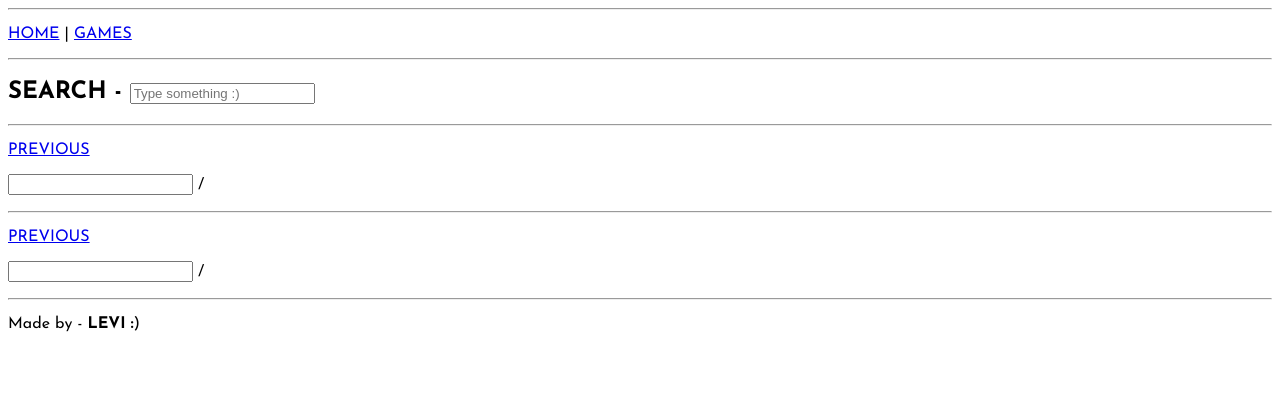
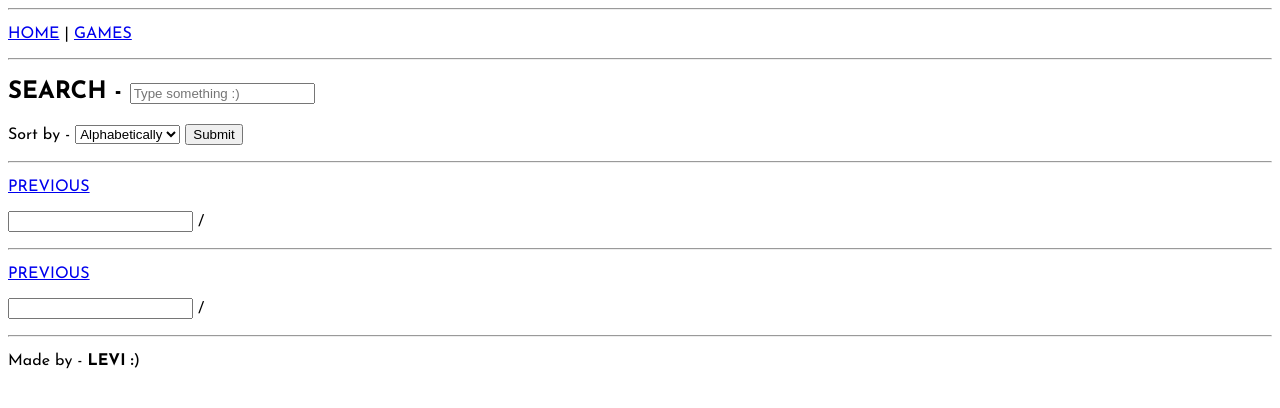
Before and after one commit to LeviDonald/GameMatch, a Flask app: template templates/games.html in a window 1280 px wide. Shown: the top 408 px of the page. Run offline with Flask 3, Linux system fonts and the light colour scheme; the template is opened without the code that fills it, so the values that code supplies are empty.

Commit message:
Sort changes (BROKEN)

```diff
--- a/app.py
+++ b/app.py
@@ -46,6 +46,13 @@ def commit_database(query, id=None):
         abort(404, e)
 
 
+# Column names in 'games' table to sort by
+def sort_name(sort_style):
+    match sort_style:
+        case 1:
+            return "name"
+        case 2:
+            return "average_playtime"
 # Manually convert ANSI data to UTF-8 (Japanese characters didn't load :( )
 
 # def ansi_to_utf(table_name):
@@ -100,16 +107,17 @@ def home():
     return render_template(HOME)
 
 
-@app.route("/games/<int:page>")
-def games(page):
-    offset = (page-1)*LIMIT
+@app.route("/games/<int:page>/<int:sort_style>")
+def games(page, sort_style):
+    offset = (page-1) * LIMIT
     try:
         max_pages = select_database("SELECT COUNT(*) FROM games;")
         max_pages = ceil(max_pages[0][0] / LIMIT)
         if page > max_pages:
             abort(404, "This page doesn't exist!")
+        sort_name_ = sort_name(sort_style)
         # 0 - ID, 1 - Name, 2 - Image
-        game_info = select_database("SELECT game_id, name, header_image FROM games ORDER BY name, average_playtime DESC LIMIT ? OFFSET ?;", (LIMIT, offset))
+        game_info = select_database("SELECT game_id, name, header_image FROM games ORDER BY ? DESC LIMIT ? OFFSET ?;", (sort_name_, LIMIT, offset))
         if game_info:
             # for count, game in enumerate(game_info):
             #     game = list(game)
@@ -119,7 +127,7 @@ def games(page):
             #         genre_list.append(select_database("SELECT genre_name FROM genres WHERE genre_id = ?;", (genre[0],))[0][0])
             #     game.append(genre_list)
             #     game_info[count] = game
-            return render_template(GAMES, game_info=game_info, page=page, max_pages=max_pages)
+            return render_template(GAMES, game_info=game_info, page=page, max_pages=max_pages, sort_style=sort_style)
         else:
             abort(404, "This page doesn't exist!")
     except Exception as e:
--- a/templates/games.html
+++ b/templates/games.html
@@ -1,19 +1,27 @@
 {% extends "layout.html" %}
 {% block content %}
-<h2>SEARCH - <form method="get" action="/search/1" class="search_number"><input type="text" name="search_text" placeholder="Type something :)" min="1" max="100"></form></h2>
+<h2>SEARCH - <form method="get" action="/search/1/{{sort_style}}" class="search_number"><input type="text" name="search_text" placeholder="Type something :)" min="1" max="100"></form></h2>
+<form method="get" action="/games/{{page}}">
+    <label for="sort_style">Sort by - </label>
+    <select name="sort_style">
+        <option value="1">Alphabetically</option>
+        <option value="2">Popularity</option>
+    </select>
+    <input type="submit">
+</form>
 <hr>
 {% if page != 1 and page != 0 %}
-<p><a href="/games/{{page-1}}">PREVIOUS</a>{% endif %} {% if page != max_pages %}<a href="/games/{{page+1}}">NEXT</a>{% endif %}</p>
+<p><a href="/games/{{page-1}}/{{sort_style}}">PREVIOUS</a>{% endif %} {% if page != max_pages %}<a href="/games/{{page+1}}/{{sort_style}}">NEXT</a>{% endif %}</p>
 <p><form method="get" action="/number_game" class="search_number"><input type="number" name="page_num" placeholder="{{page}}" min="1" max="{{max_pages}}"></form> / {{max_pages}}</p>
 <hr>
 {% for game in game_info %}
 <div class="games">
-    <h3><a href="/game/{{game[0]}}"><u><b>{{game[1]}}</b></u></a></h3>
+    <h3><a href="/game/{{game[0]}}/{{sort_style}}"><u><b>{{game[1]}}</b></u></a></h3>
     <img src="{{game[2]}}" loading=lazy>
     <hr>
 </div>
 {% endfor %}
 {% if page != 1 and page != 0 %}
-<p><a href="/games/{{page-1}}">PREVIOUS</a>{% endif %} {% if page != max_pages %}<a href="/games/{{page+1}}">NEXT</a>{% endif %}</p>
+<p><a href="/games/{{page-1}}/{{sort_style}}">PREVIOUS</a>{% endif %} {% if page != max_pages %}<a href="/games/{{page+1}}/{{sort_style}}">NEXT</a>{% endif %}</p>
 <p><form method="get" action="/number_game" class="search_number"><input type="number" name="page_num" placeholder="{{page}}" min="1" max="{{max_pages}}"></form> / {{max_pages}}</p>
 {% endblock %}
--- a/templates/nav.html
+++ b/templates/nav.html
@@ -7,7 +7,7 @@
 <body>
     <hr>
     <div>
-        <p><a href="/">HOME</a> | <a href="/games/1">GAMES</a></p>
+        <p><a href="/">HOME</a> | <a href="/games/1/1">GAMES</a></p>
     </div>
     <hr>
 </body>
```
